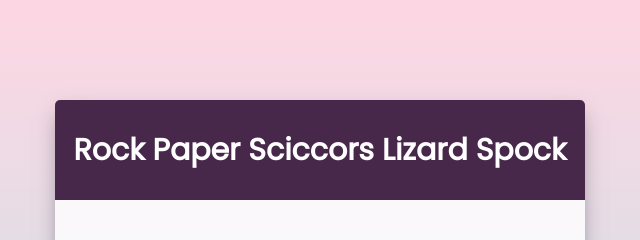
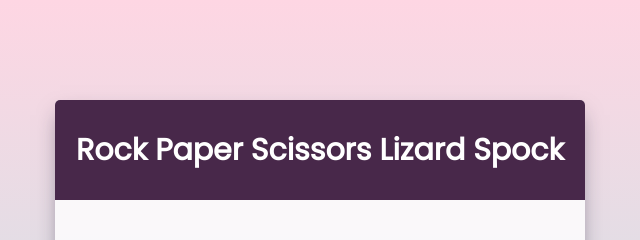
Before and after one commit to KHGroenie/rock-paper-scissors-lizard-spock, a plain HTML site: page index.html in a window 1280 px wide. Shown: the top 240 px of the page, 320-960 px from the left. Drawn offline with Linux system fonts and the light colour scheme.

Commit message:
Update index.html
spelling

```diff
--- a/index.html
+++ b/index.html
@@ -13,7 +13,7 @@
     <div class="game-container">
         <!--Header-->
         <div class="header">
-            <h1>Rock Paper Sciccors Lizard Spock</h1>
+            <h1>Rock Paper Scissors Lizard Spock</h1>
         </div>
         <!-- Player Container -->
         <div class="player-container" id="player">
```
